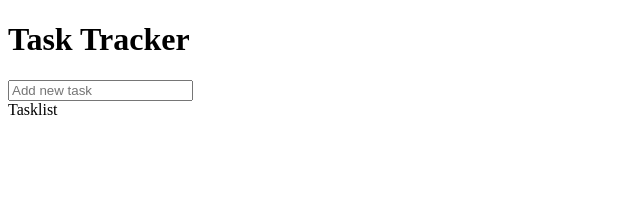
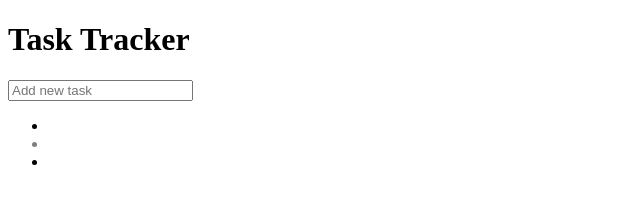
Before and after one commit to atiangnelson/to-do, a React (Vite) app: page / in a window 1280 px wide. Shown: the top 221 px of the page, without its empty margins (0-640 px from the left). Built offline with nearby package versions, Linux system fonts and the light colour scheme; data requests are answered from the project's data file.

Commit message:
added he tasklist component

```diff
--- a/src/Tasklist.jsx
+++ b/src/Tasklist.jsx
@@ -1,8 +1,15 @@
 import React from 'react'
 
-const Tasklist = () => {
+const Tasklist = ({tasks,onToogle,onDelete,onEdit}) => {
   return (
-    <div>Tasklist</div>
+    <div>
+        <ul>
+            {tasks.map((task)=>(
+                <li key={task.id} style={{opacity : task.completed? 0.5:1}}/>
+            ))}
+        </ul>
+
+    </div>
   )
 }
 
```
